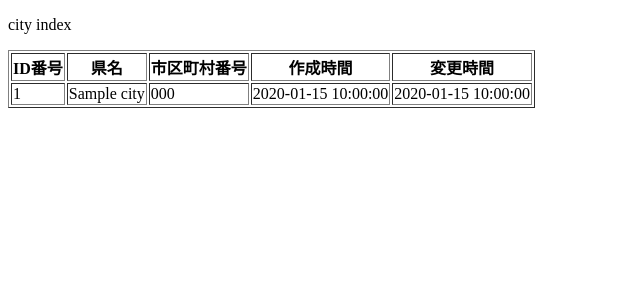
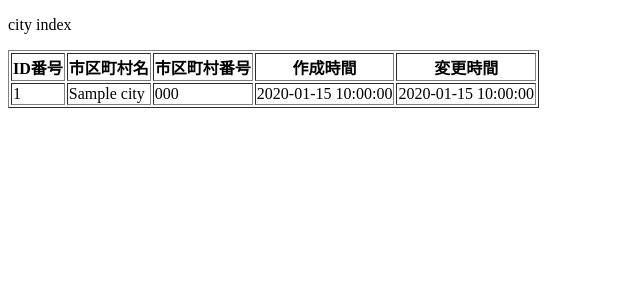
Before and after one commit to t-totakeshita/private_backend, a CakePHP app: template chapter/chapter04/app/src/Template/City/index.ctp in a window 1280 px wide. Shown: the top 300 px of the page, without its empty margins (0-640 px from the left). Run offline with PHP 8.4 and a stand-in for CakePHP, Linux system fonts and the light colour scheme; the template is opened without the code that fills it: most values are stand-ins (such as "Sample title", 1, 10 or a date in 2020); some libraries are stand-ins or nearby versions.

Commit message:
index_誤字修正

```diff
--- a/chapter/chapter04/app/src/Template/City/index.ctp
+++ b/chapter/chapter04/app/src/Template/City/index.ctp
@@ -10,7 +10,7 @@
 <table border="1">
   <tr>
     <th>ID番号</th>
-    <th>県名</th>
+    <th>市区町村名</th>
     <th>市区町村番号</th>
     <th>作成時間</th>
     <th>変更時間</th>
```
